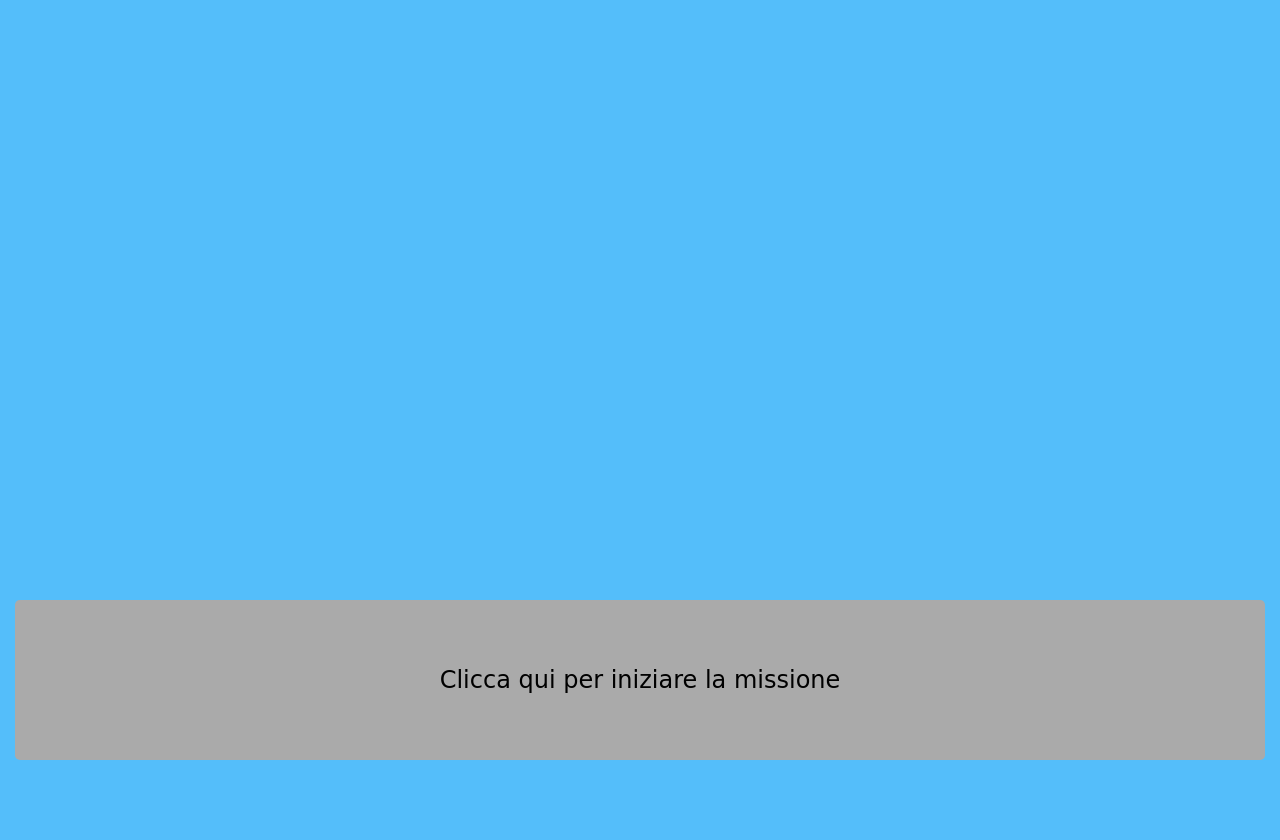
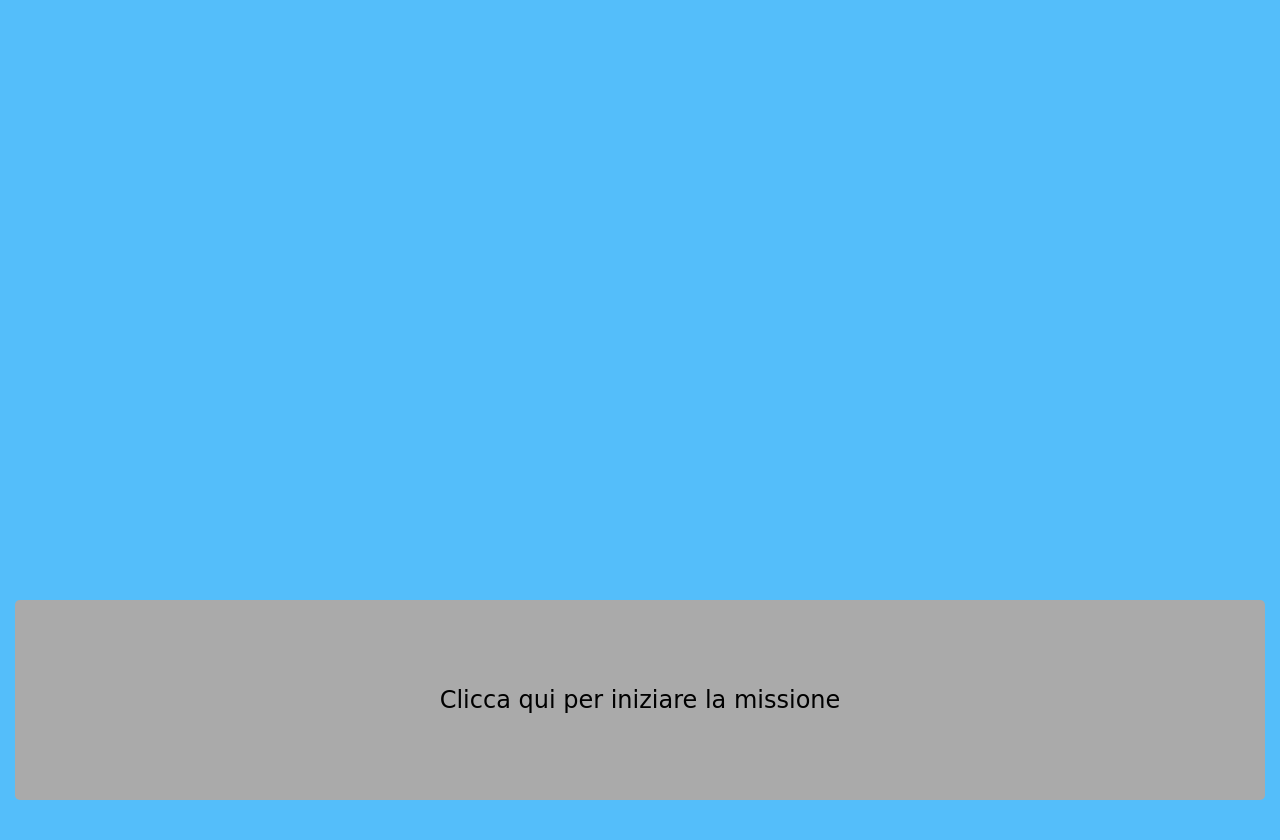
Before and after one commit to TDSOJohn/museum_quiz, a PHP site: page /html/gioco.html in a window 1280 px wide. Run offline with PHP 8.4, Linux system fonts and the light colour scheme.

Commit message:
Update gioco.css

```diff
--- a/client_side/css/gioco.css
+++ b/client_side/css/gioco.css
@@ -16,7 +16,7 @@ body {
 }
 
 #testo {
-    height: 20vh;
+    height: 25vh;
     font-size: 3vh;
     font-family: cursive;
     background-color: #aaa;
```
